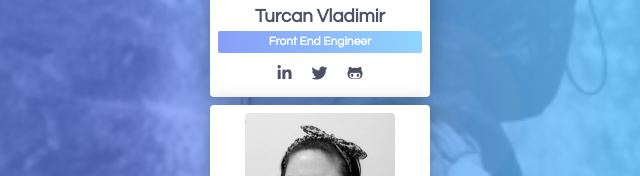
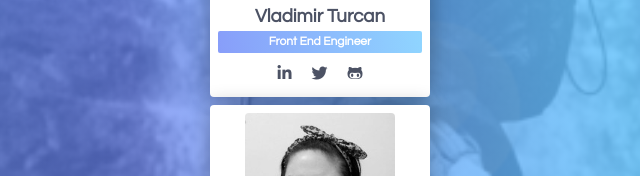
Before and after one commit to team-mentor-me/landing-page, a website: page docs/about.html in a window 1280 px wide. Shown: the part 1255-1431 px from the top of the page, 320-960 px from the left. Drawn offline with nearby package versions, Linux system fonts and the light colour scheme; a web font is replaced by a local one.

Commit message:
Update about.html

```diff
--- a/docs/about.html
+++ b/docs/about.html
@@ -74,7 +74,7 @@
 
             <div class=" member-card">
                 <img class="member-photo member-alex" src="./images/member_vlad.jpg">
-                <h3>Turcan Vladimir</h3>
+                <h3>Vladimir Turcan</h3>
                 <p>Front End Engineer</p>
                 <div class="social-bar">
                     <i class="fab fa-linkedin-in"></i>
```
